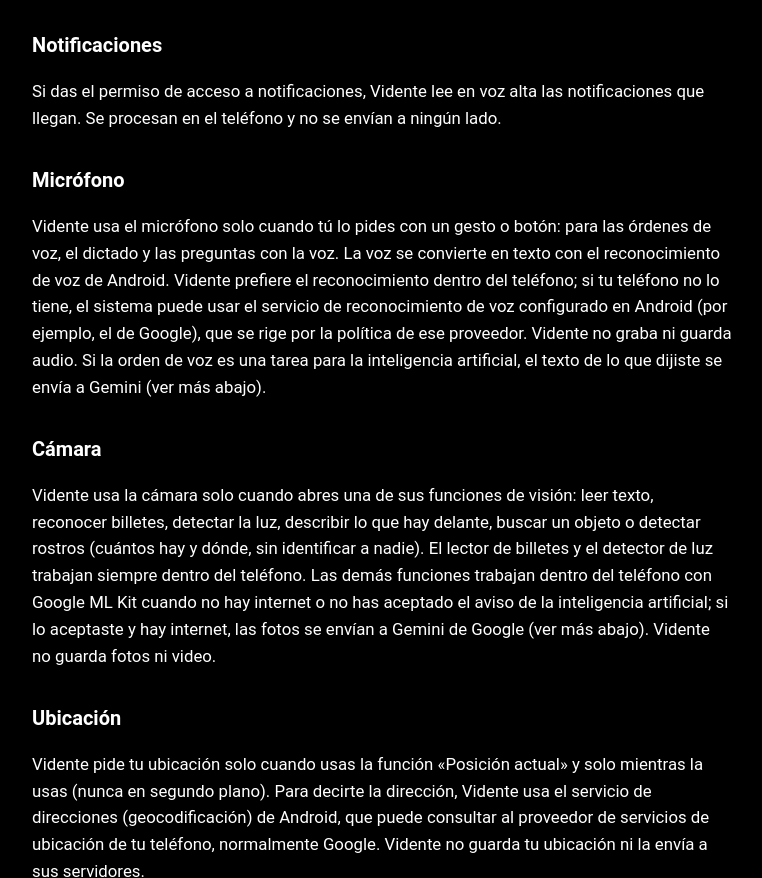
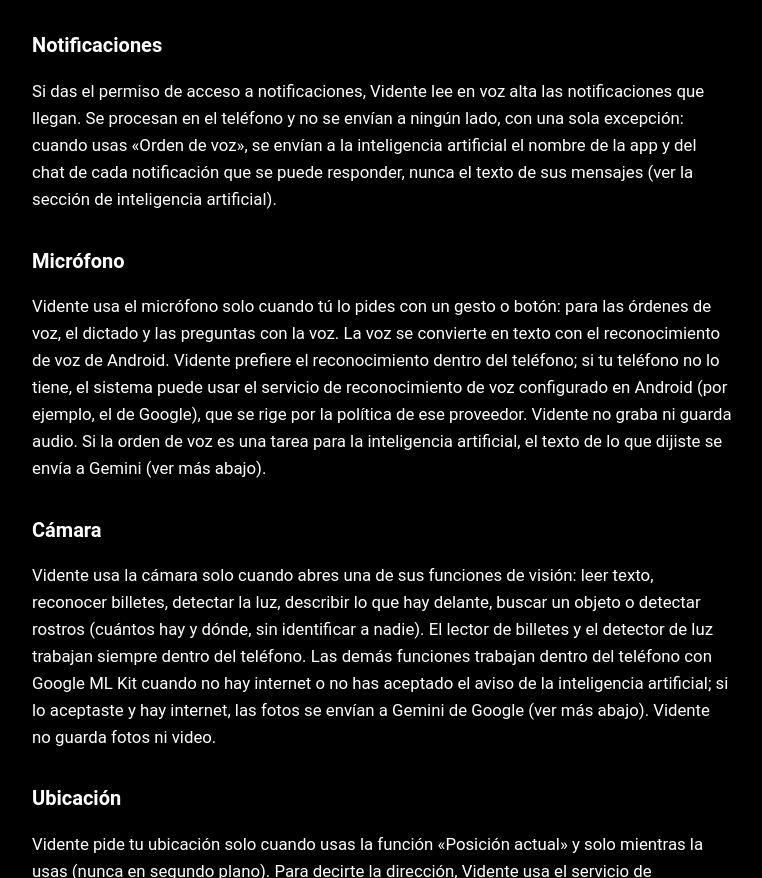
Before and after one commit to jcbusti-stack/vidente-privacidad, a plain HTML site: page index.html in a window 1280 px wide. Shown: the part 905-1783 px from the top of the page, without its empty margins (258-1020 px from the left). Drawn offline with Linux system fonts and the light colour scheme.

Commit message:
Política: Notificaciones aclara la excepción de la orden de voz (nombres de app y chat, nunca mensajes)

```diff
--- a/index.html
+++ b/index.html
@@ -34,7 +34,7 @@
 <p>Para funcionar como lector de pantalla, Vidente usa la API de accesibilidad de Android. Con ella lee el contenido de las ventanas (textos, botones, campos, avisos), recibe tus gestos y puede realizar acciones por ti, como tocar un botón, desplazar una lista o escribir texto. Este contenido se procesa en tu teléfono para leerlo en voz alta y ayudarte a usar el teléfono. Solo sale del teléfono en las funciones opcionales de inteligencia artificial y de etiquetas compartidas que se explican más abajo. Vidente no usa estos datos para publicidad ni para ningún otro fin.</p>
 
 <h2>Notificaciones</h2>
-<p>Si das el permiso de acceso a notificaciones, Vidente lee en voz alta las notificaciones que llegan. Se procesan en el teléfono y no se envían a ningún lado.</p>
+<p>Si das el permiso de acceso a notificaciones, Vidente lee en voz alta las notificaciones que llegan. Se procesan en el teléfono y no se envían a ningún lado, con una sola excepción: cuando usas «Orden de voz», se envían a la inteligencia artificial el nombre de la app y del chat de cada notificación que se puede responder, nunca el texto de sus mensajes (ver la sección de inteligencia artificial).</p>
 
 <h2>Micrófono</h2>
 <p>Vidente usa el micrófono solo cuando tú lo pides con un gesto o botón: para las órdenes de voz, el dictado y las preguntas con la voz. La voz se convierte en texto con el reconocimiento de voz de Android. Vidente prefiere el reconocimiento dentro del teléfono; si tu teléfono no lo tiene, el sistema puede usar el servicio de reconocimiento de voz configurado en Android (por ejemplo, el de Google), que se rige por la política de ese proveedor. Vidente no graba ni guarda audio. Si la orden de voz es una tarea para la inteligencia artificial, el texto de lo que dijiste se envía a Gemini (ver más abajo).</p>
```
